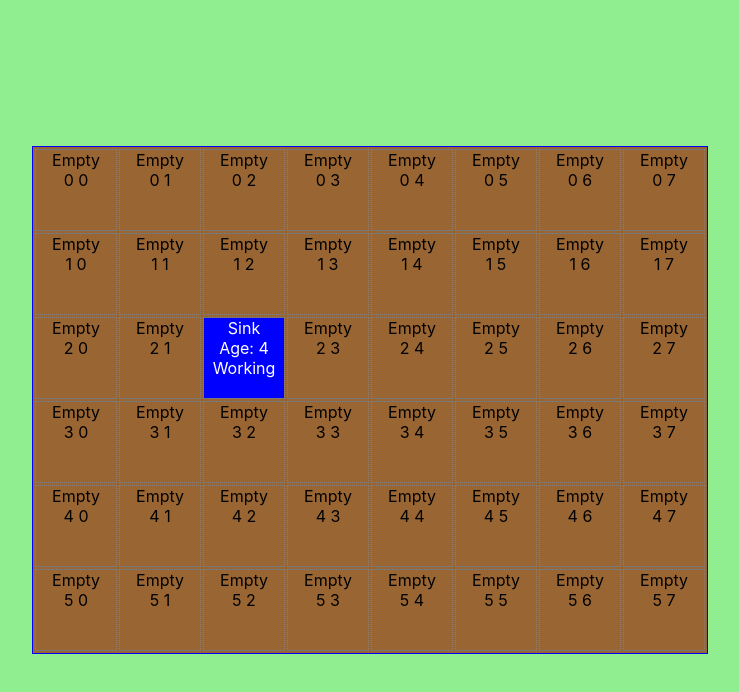
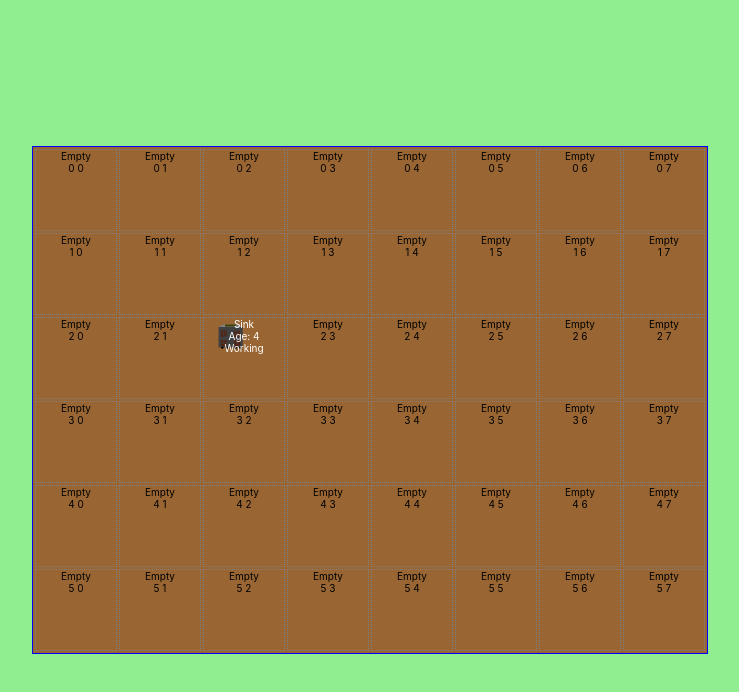
Before and after one commit to addison-grant/sweat-equity-2, a React (Create React App) app: page / in a window 1280 px wide. Shown: the top 692 px of the page, without its empty margins (270-1009 px from the left). Built offline with nearby package versions, Linux system fonts and the light colour scheme.

Commit message:
Add image for sink (stove)

```diff
--- a/src/App.js
+++ b/src/App.js
@@ -2,6 +2,8 @@ import React, { Component } from 'react';
 //import styled from 'styled-components';
 import './App.css';
 import House from './components/House.js';
+
+import SinkImg from './img/stove.png';
 
 class Empty extends Component {
   render() {
@@ -53,7 +55,7 @@ class Sink extends Component {
   }
   render() {
     return (
-      <div className="Sink" onClick={this.potato}>
+      <div className="Sink" onClick={this.potato} style={{backgroundImage: `url(${SinkImg})`}}>
         Sink
         <br/>
         Age: {this.state.age}
--- a/src/components/House.css
+++ b/src/components/House.css
@@ -28,9 +28,12 @@
 .House-cell div {
    height: 100%;
    width: 100%;
+
+   font-size: 10px;
 }
 
 .Sink {
-  background-color: blue;
+  background-repeat: no-repeat;
+  background-size: 100% 100%;
   color: white;
 }
```
